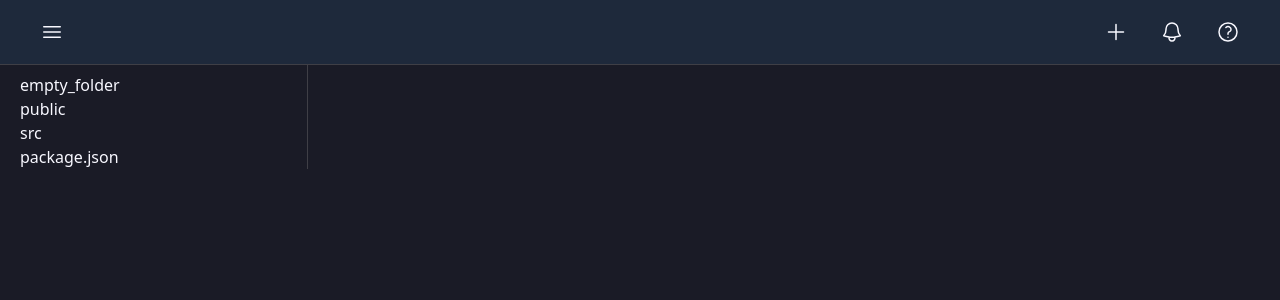
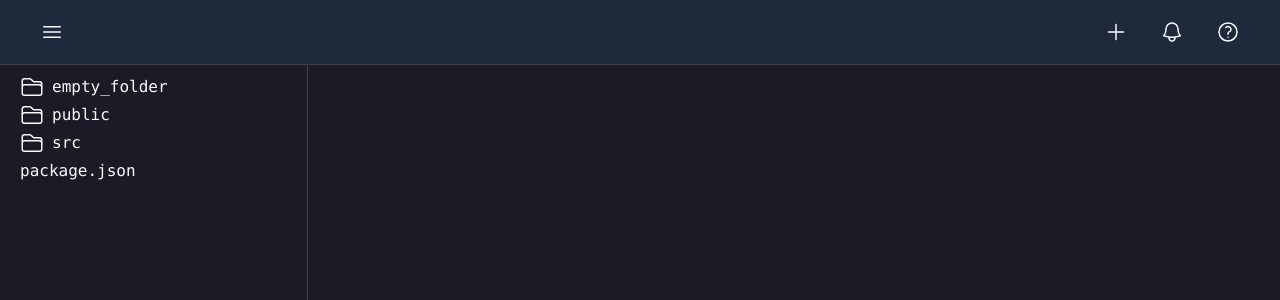
Before and after one commit to thhuang/saide, a React (Vite) app: page /saide/usermainpage in a window 1280 px wide. Shown: the top 300 px of the page. Built offline with nearby package versions, Linux system fonts and the light colour scheme.

Commit message:
touch up side menu bar; modularize icons

```diff
--- a/src/components/Menu.jsx
+++ /dev/null
@@ -1,23 +0,0 @@
-import { useState } from "react"
-
-function Item({ item }) {
-    const [isOpen, setIsOpen] = useState(false)
-
-    return <div>
-        <button onClick={() => item.children && setIsOpen(!isOpen)}>
-            {item.name}
-        </button>
-        {item.children && (
-            <div className={`sub-menu pl-5 ${isOpen ? "" : "hidden"}`} >
-                {item.children.map(subitem => <Item item={subitem} />)}
-            </div>
-        )}
-    </div>
-}
-
-export default function Menu({ items }) {
-    return <div className="pt-2 ml-5 w-72 border-r border-r-zinc-700">
-        {items.children.map(item => <Item item={item} />)}
-    </div>
-
-}
--- /dev/null
+++ b/src/components/MenuIcon.jsx
@@ -0,0 +1,11 @@
+export default function TopMenuIcon({item}) {
+    return <svg xmlns="http://www.w3.org/2000/svg" fill="none" viewBox="0 0 24 24" strokeWidth={1.5} stroke="currentColor" className="w-6 h-6">
+        <path strokeLinecap="round" strokeLinejoin="round" d={item} />
+    </svg>
+}
+
+export function SideMenuIcon({item}) {
+    return <svg xmlns="http://www.w3.org/2000/svg" fill="none" viewBox="0 0 24 24" strokeWidth={1.5} stroke="currentColor" className="w-6 h-6 mr-2">
+        <path strokeLinecap="round" strokeLinejoin="round" d={item} />
+    </svg>
+}
--- a/src/components/Navbar.jsx
+++ b/src/components/Navbar.jsx
@@ -1,4 +1,5 @@
 import { useNavigate } from 'react-router-dom';
+import TopMenuIcon from './MenuIcon';
 
 export default function Navbar() {
     const navigate = useNavigate();
@@ -7,24 +8,13 @@ export default function Navbar() {
         <nav class="z-50 bg-slate-800 border-b border-b-zinc-700">
             <div className="h-10vh flex lg:py-5 px-10 py-20">
                 <div className="flex items-center flex-1">
-                    <svg xmlns="http://www.w3.org/2000/svg" fill="none" viewBox="0 0 24 24" strokeWidth={1.5} stroke="currentColor" className="w-6 h-6">
-                        <path strokeLinecap="round" strokeLinejoin="round" d="M3.75 6.75h16.5M3.75 12h16.5m-16.5 5.25h16.5" />
-                    </svg>
+                    <TopMenuIcon item="M3.75 6.75h16.5M3.75 12h16.5m-16.5 5.25h16.5" />
                 </div>
                 <div>
                     <ul className="flex gap-8">
-                        <svg xmlns="http://www.w3.org/2000/svg" fill="none" viewBox="0 0 24 24" strokeWidth={1.5} stroke="currentColor" className="w-6 h-6">
-                            <path strokeLinecap="round" strokeLinejoin="round" d="M12 4.5v15m7.5-7.5h-15" />
-                        </svg>
-
-                        <svg xmlns="http://www.w3.org/2000/svg" fill="none" viewBox="0 0 24 24" strokeWidth={1.5} stroke="currentColor" className="w-6 h-6">
-                            <path strokeLinecap="round" strokeLinejoin="round" d="M14.857 17.082a23.848 23.848 0 0 0 5.454-1.31A8.967 8.967 0 0 1 18 9.75V9A6 6 0 0 0 6 9v.75a8.967 8.967 0 0 1-2.312 6.022c1.733.64 3.56 1.085 5.455 1.31m5.714 0a24.255 24.255 0 0 1-5.714 0m5.714 0a3 3 0 1 1-5.714 0" />
-                        </svg>
-
-                        <svg xmlns="http://www.w3.org/2000/svg" fill="none" viewBox="0 0 24 24" strokeWidth={1.5} stroke="currentColor" className="w-6 h-6">
-                            <path strokeLinecap="round" strokeLinejoin="round" d="M9.879 7.519c1.171-1.025 3.071-1.025 4.242 0 1.172 1.025 1.172 2.687 0 3.712-.203.179-.43.326-.67.442-.745.361-1.45.999-1.45 1.827v.75M21 12a9 9 0 1 1-18 0 9 9 0 0 1 18 0Zm-9 5.25h.008v.008H12v-.008Z" />
-                        </svg>
-
+                        <TopMenuIcon item="M12 4.5v15m7.5-7.5h-15" />
+                        <TopMenuIcon item="M14.857 17.082a23.848 23.848 0 0 0 5.454-1.31A8.967 8.967 0 0 1 18 9.75V9A6 6 0 0 0 6 9v.75a8.967 8.967 0 0 1-2.312 6.022c1.733.64 3.56 1.085 5.455 1.31m5.714 0a24.255 24.255 0 0 1-5.714 0m5.714 0a3 3 0 1 1-5.714 0" />
+                        <TopMenuIcon item="M9.879 7.519c1.171-1.025 3.071-1.025 4.242 0 1.172 1.025 1.172 2.687 0 3.712-.203.179-.43.326-.67.442-.745.361-1.45.999-1.45 1.827v.75M21 12a9 9 0 1 1-18 0 9 9 0 0 1 18 0Zm-9 5.25h.008v.008H12v-.008Z" />
                     </ul>
                 </div>
             </div>
--- /dev/null
+++ b/src/components/SideMenu.jsx
@@ -0,0 +1,31 @@
+import { useState } from "react"
+import { SideMenuIcon } from "./MenuIcon"
+
+function Item({ item }) {
+    const [isOpen, setIsOpen] = useState(false)
+
+    return <div>
+        {item.children ?
+            <button onClick={() => setIsOpen(!isOpen)} className="my-0.5 flex">
+                <SideMenuIcon item="M2.25 12.75V12A2.25 2.25 0 0 1 4.5 9.75h15A2.25 2.25 0 0 1 21.75 12v.75m-8.69-6.44-2.12-2.12a1.5 1.5 0 0 0-1.061-.44H4.5A2.25 2.25 0 0 0 2.25 6v12a2.25 2.25 0 0 0 2.25 2.25h15A2.25 2.25 0 0 0 21.75 18V9a2.25 2.25 0 0 0-2.25-2.25h-5.379a1.5 1.5 0 0 1-1.06-.44Z" />
+                {item.name}
+            </button>
+            :
+            <button onClick={() => setIsOpen(!isOpen)} className="my-0.5 flex">
+                {item.name}
+            </button>
+        }
+        {item.children && (
+            <div className={`sub-menu pl-5 ${isOpen ? "" : "hidden"}`} >
+                {item.children.map(subitem => <Item item={subitem} />)}
+            </div>
+        )}
+    </div>
+}
+
+export default function SideMenu({ items }) {
+    return <div className="font-mono h-screen flex flex-col pt-2 ml-5 w-72 border-r border-r-zinc-700">
+        {items.children.map(item => <Item item={item} />)}
+    </div>
+
+}
--- a/src/components/UserMainPage.jsx
+++ b/src/components/UserMainPage.jsx
@@ -1,5 +1,5 @@
 import Navbar from "./Navbar";
-import Menu from "./Menu";
+import SideMenu from "./SideMenu";
 
 const files = {
     children: [
@@ -27,7 +27,7 @@ export default function UserMainPage() {
     return (
         <div>
             <Navbar />
-            <Menu items={files} />
+            <SideMenu items={files} />
         </div>
     )
 }
```
